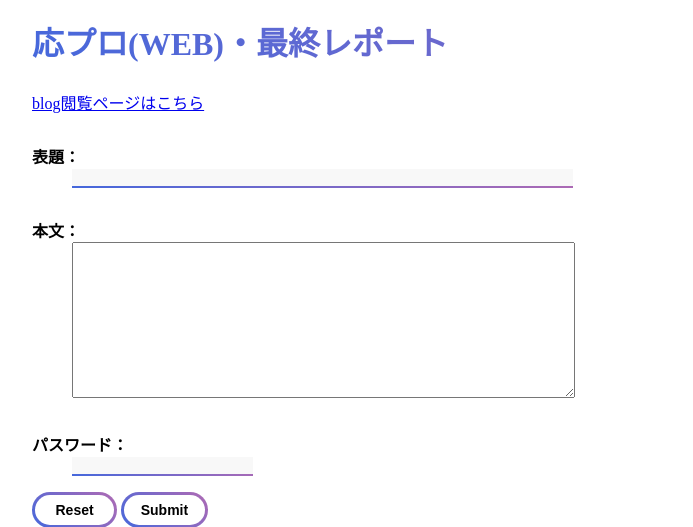
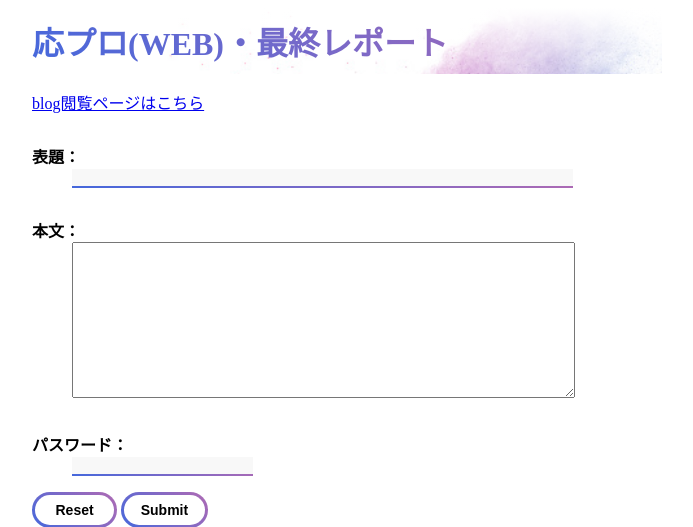
Before and after one commit to masa-massara/AP-WEB-BLOG, a PHP site: page /blog/edit.php in a window 1280 px wide. Shown: the top 527 px of the page, without its empty margins (6-699 px from the left). Run offline with PHP 8.4, Linux system fonts and the light colour scheme; data comes from the database, SQL or seed files in the repository; data that the repository does not hold is empty; style sheets or scripts are compiled from the project's sources.

Commit message:
ヘッダーに背景画像を追加

```diff
--- a/workspace/blog/scss/header.scss
+++ b/workspace/blog/scss/header.scss
@@ -1,6 +1,15 @@
 /* ヘッダーの装飾をする */
 header {
+  max-width: 600px;
   padding: 10px 30px;
+  background-image: linear-gradient(
+      to bottom,
+      rgba(255, 255, 255, 1) 0%,
+      rgba(255, 255, 255, 0) 100%
+    ),
+    url(../images/splash.jpg);
+  background-size: cover;
+  background-repeat: no-repeat;
 }
 h1 {
   background: -webkit-linear-gradient(45deg, #4568dc, #b06ab3);
```
Also changed, not shown: workspace/blog/images/splash.jpg (added).
